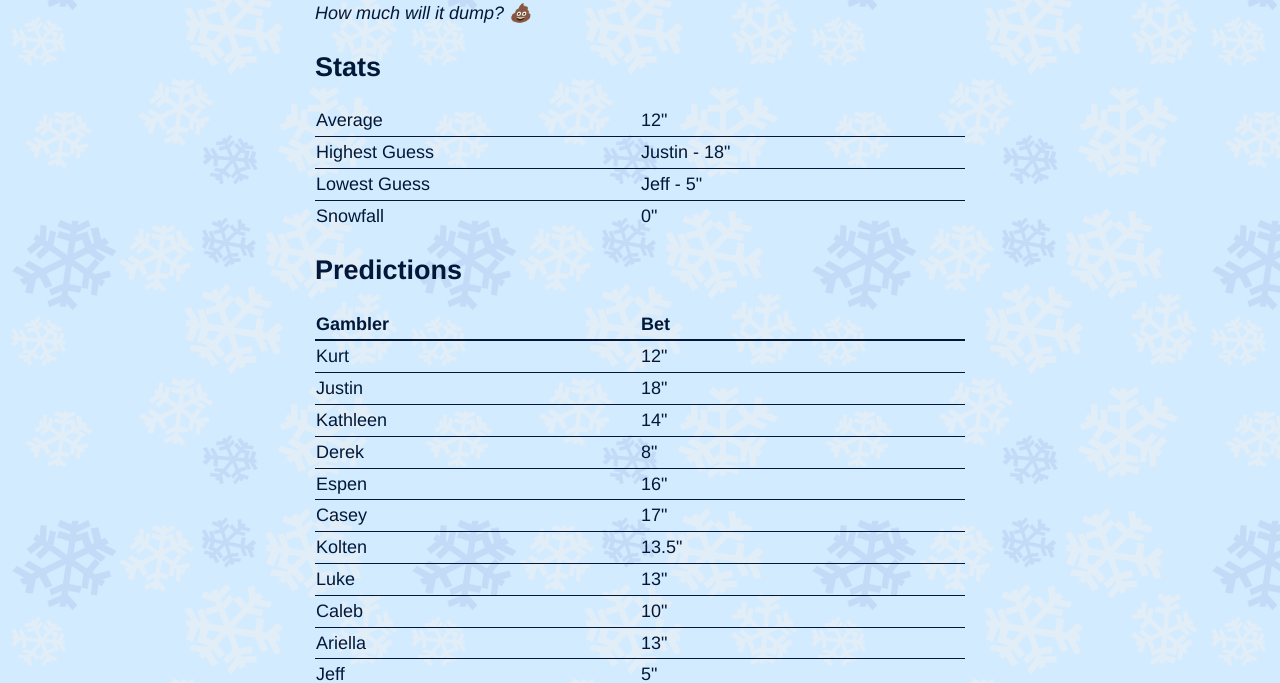
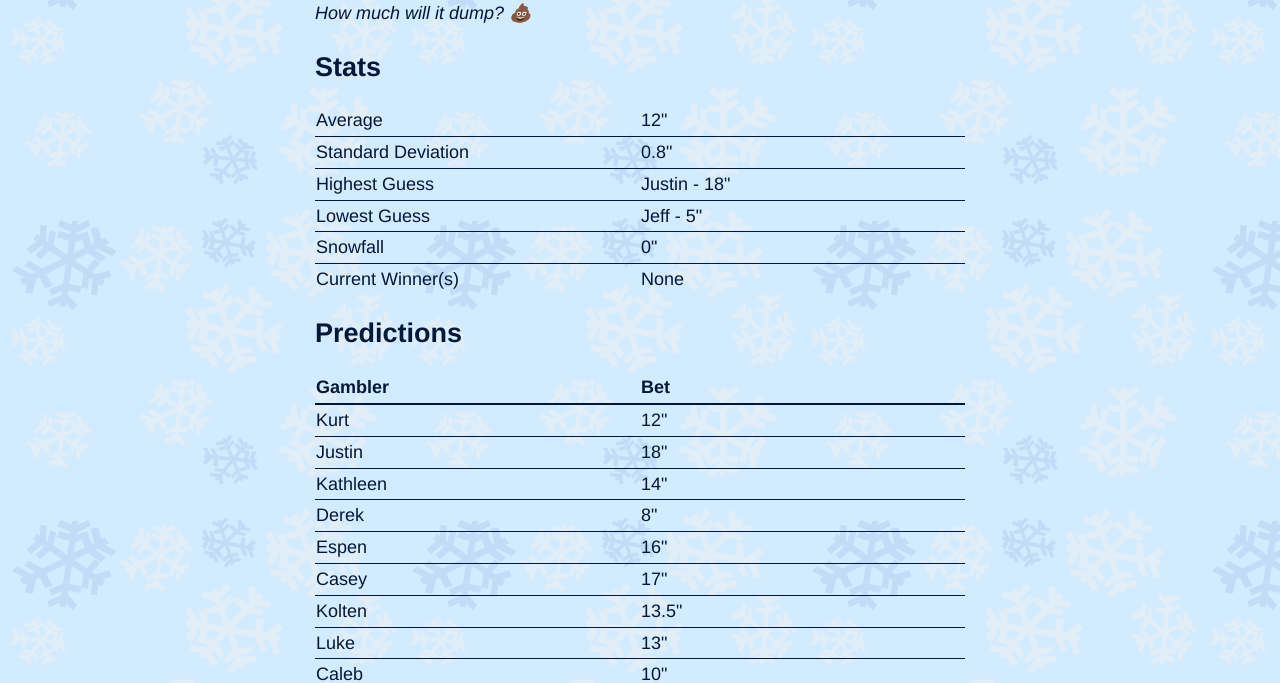
Before and after one commit to jtleniger/jtleniger.github.io, a plain HTML site: page index.html in a window 1280 px wide. Shown: the part 108-791 px from the top of the page. Drawn offline with Linux system fonts and the light colour scheme.

Commit message:
improve stats

```diff
--- a/index.html
+++ b/index.html
@@ -65,6 +65,10 @@
                 <td id="avg"></td>
             </tr>
             <tr>
+                <td>Standard Deviation</td>
+                <td id="stddev"></td>
+            </tr>
+            <tr>
                 <td>Highest Guess</td>
                 <td id="max"></td>
             </tr>
@@ -74,7 +78,11 @@
             </tr>
             <tr>
                 <td>Snowfall</td>
-                <td>0"</td>
+                <td id="total">0"</td>
+            </tr>
+            <tr>
+                <td>Current Winner(s)</td>
+                <td id="closest"></td>
             </tr>
         </tbody>
     </table>
@@ -203,8 +211,11 @@
         });
 
         const average = bets.map(b => b.guess).reduce((sum, guess) => sum + guess, 0) / bets.length;
+        const variance = bets.map(b => b.guess).reduce((sum, guess) => Math.pow(guess - average, 2), 0) / bets.length;
+        const stddev = Math.sqrt(variance);
 
         document.getElementById('avg').textContent = `${average.toLocaleString("en-US", { maximumFractionDigits: 1 })}"`;
+        document.getElementById('stddev').textContent = `${stddev.toLocaleString("en-US", { maximumFractionDigits: 1 })}"`;
 
         const min = bets.reduce((min, next) => {
             if (next.guess < min.guess) {
@@ -225,6 +236,42 @@
         }, { guess: Number.MIN_VALUE } );
 
         document.getElementById('max').textContent = `${max.name} - ${max.guess}"`;
+
+        const total = parseFloat(document.getElementById('total').textContent.replace('"', ''));
+
+        let ties = [];
+
+        const closest = bets.reduce((closest, next) => {
+            const nextDiff = total - next.guess;
+
+            if (nextDiff < 0) {
+                return closest;
+            }
+
+            const closestDiff = total - closest.guess;
+
+            if (nextDiff < closestDiff) {
+                ties = [next];
+                return next;
+            }
+
+            if (nextDiff === closestDiff) {
+                ties.push(next);
+                return next;
+            }
+
+            return closest;
+        }, { guess: Number.MIN_VALUE } );
+
+        if (ties.length) {
+            document.getElementById('closest').innerHTML = ties.reduce((t, bet) => {
+                return t + `${bet.name} - ${bet.guess}"<br/>`
+            }, '');
+        } else {
+            document.getElementById('closest').textContent = 'name' in closest
+                ? `${closest.name} - ${closest.guess}"`
+                : 'None';
+        }
     </script>
 </body>
 
```
